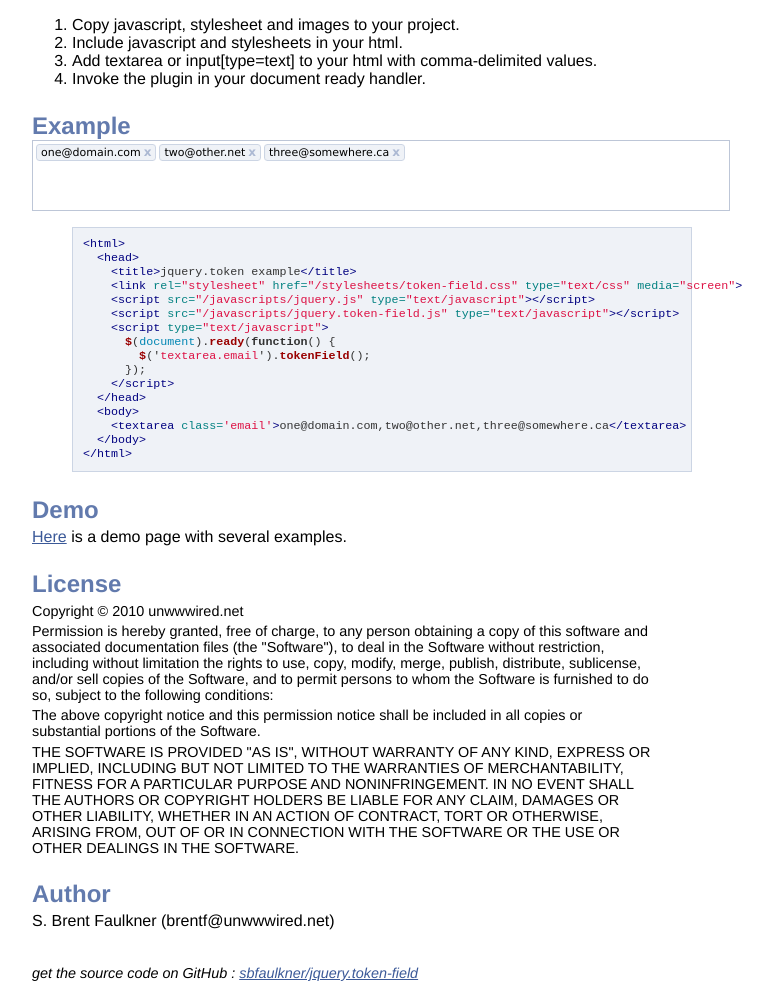
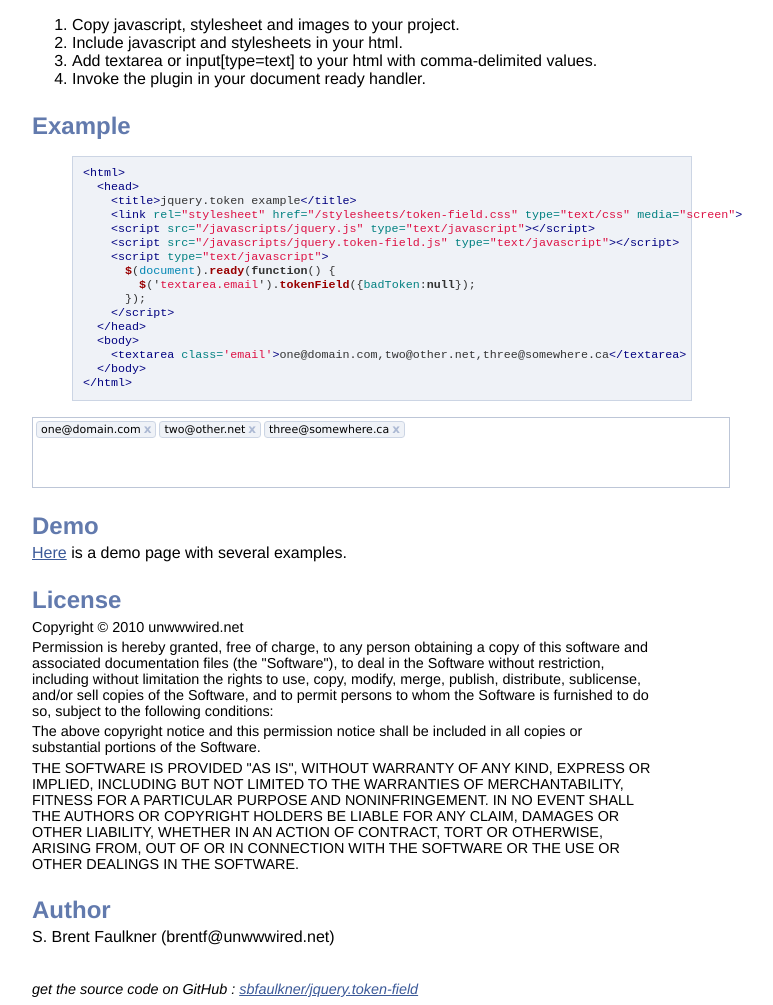
Before and after one commit to sbfaulkner/jquery.token-field, a Jekyll site: the page built from index.md, in a window 1280 px wide. Shown: the part 320-1325 px from the top of the page, without its empty margins (258-1031 px from the left). Built offline with Jekyll 4.4.1, drawn with Linux system fonts in a browser that asks for light colours; nearby versions of some CDN libraries; Markdown is read by kramdown in place of the engine named in the settings.

```diff
--- a/index.md
+++ b/index.md
@@ -22,8 +22,6 @@ The token-field plugin for jquery provides a convenient (and stylish!) way to co
 
 ## Example ##
 
-<textarea class='email'>one@domain.com,two@other.net,three@somewhere.ca</textarea>
-
 {% highlight html %}
 <html>
   <head>
@@ -33,7 +31,7 @@ The token-field plugin for jquery provides a convenient (and stylish!) way to co
     <script src="/javascripts/jquery.token-field.js" type="text/javascript"></script>
     <script type="text/javascript">
       $(document).ready(function() {
-        $('textarea.email').tokenField();
+        $('textarea.email').tokenField({badToken:null});
       });
     </script>
   </head>
@@ -42,6 +40,8 @@ The token-field plugin for jquery provides a convenient (and stylish!) way to co
   </body>
 </html>
 {% endhighlight %}
+
+<textarea class='email'>one@domain.com,two@other.net,three@somewhere.ca</textarea>
 
 ## Demo ##
 
@@ -85,7 +85,7 @@ S. Brent Faulkner (brentf@unwwwired.net)
 <script type="text/javascript">
   //<![CDATA[
   $(document).ready(function() {
-    $('textarea.email').tokenField();
+    $('textarea.email').tokenField({badToken:null});
   });
   //]]>
 </script>
```
Also changed, not shown: demo.md (+7 -2 lines), javascripts/jquery.token-field.js.
